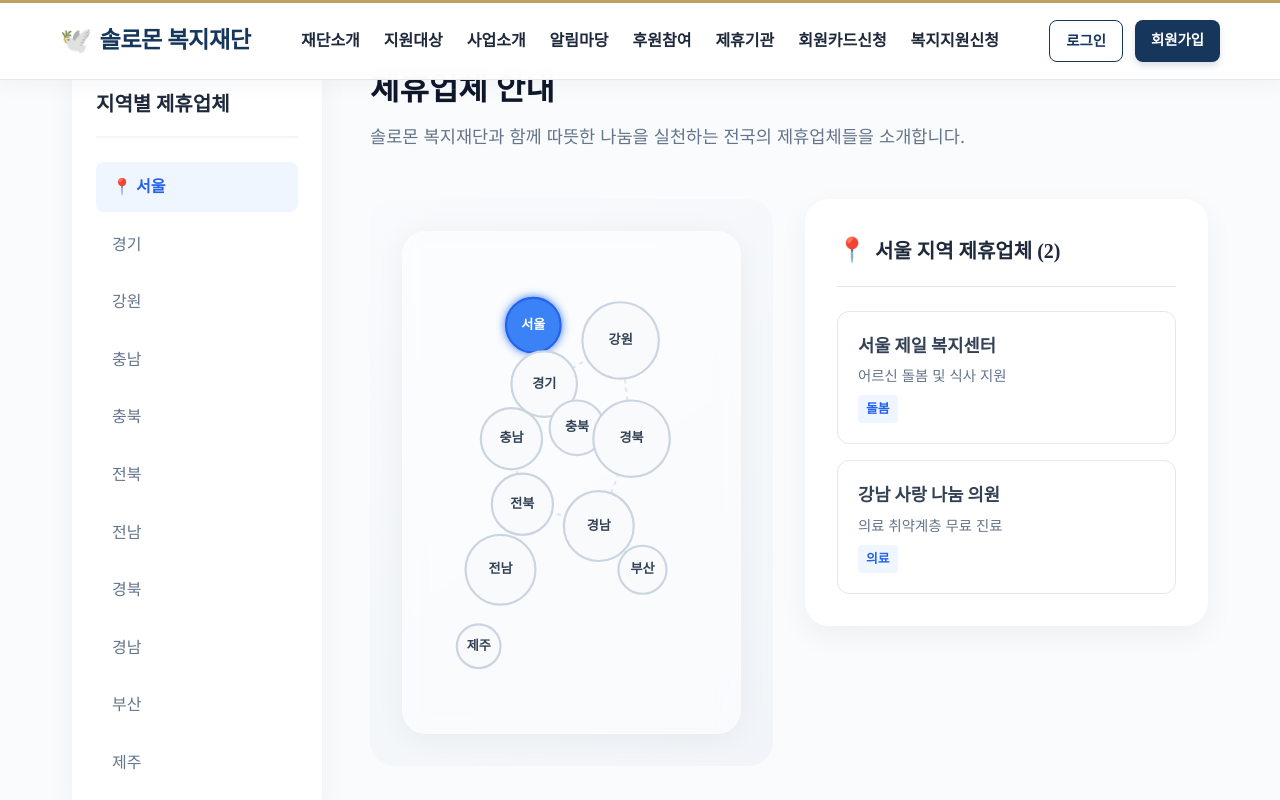
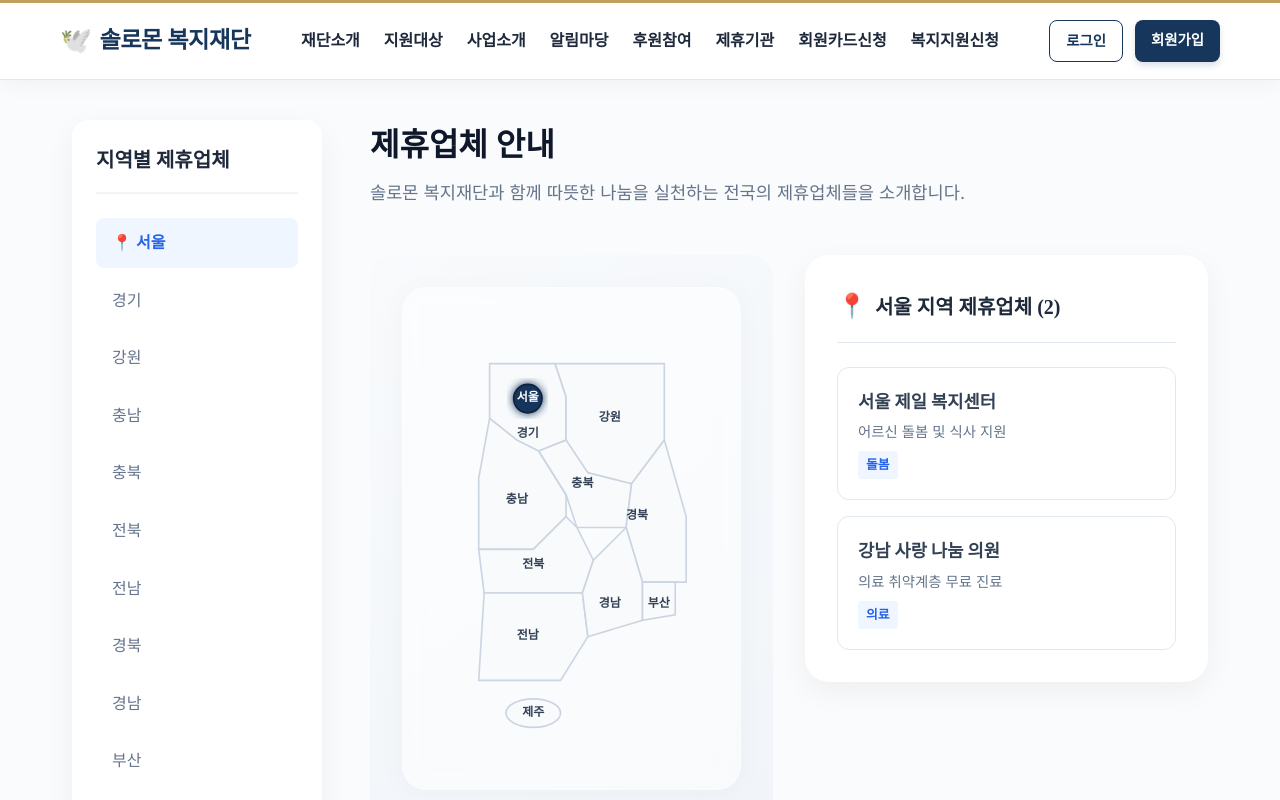
Before and after one commit to LowMp/solomon, a Next.js app: page /partners in a window 1280 px wide. Shown: the top 800 px of the page. Built offline with nearby package versions, Linux system fonts and the light colour scheme.

Commit message:
fix: 제휴기관 페이지 헤더 가림 현상 수정 및 한국지도 SVG 패스 벡터 맵으로 정밀화

```diff
--- a/src/app/partners/page.module.css
+++ b/src/app/partners/page.module.css
@@ -1,10 +1,10 @@
 .container {
   max-width: 1200px;
   margin: 0 auto;
-  padding: 4rem 2rem;
+  padding: calc(var(--header-height) + 40px) 2rem 4rem;
   display: flex;
   gap: 3rem;
-  min-height: calc(100vh - 80px); /* header height adjust */
+  min-height: calc(100vh - var(--header-height));
 }
 
 .sidebar {
--- a/src/components/KoreaMapMockup.css
+++ b/src/components/KoreaMapMockup.css
@@ -8,7 +8,7 @@
   padding: 2rem;
   background: rgba(255, 255, 255, 0.5);
   border-radius: 24px;
-  box-shadow: 0 4px 30px rgba(0, 0, 0, 0.05);
+  box-shadow: 0 4px 30px rgba(0, 0, 0, 0.03);
   backdrop-filter: blur(10px);
   border: 1px solid rgba(255, 255, 255, 0.3);
 }
@@ -16,12 +16,11 @@
 .korea-svg {
   width: 100%;
   height: auto;
-  drop-shadow: 0 10px 15px rgba(0, 0, 0, 0.1);
 }
 
 .region-group {
   cursor: pointer;
-  transition: transform 0.2s ease;
+  transition: transform 0.25s ease;
 }
 
 .region-group:hover {
@@ -29,15 +28,37 @@
 }
 
 .region-group.selected {
-  transform: translateY(-4px);
+  transform: translateY(-3px);
 }
 
 .region-shape {
+  fill: #f8fafc;
+  stroke: #cbd5e1;
+  stroke-width: 1.5;
   transition: all 0.3s ease;
+}
+
+.region-group:hover .region-shape {
+  fill: var(--accent-light) !important;
+  stroke: var(--accent-color) !important;
+}
+
+.region-group.selected .region-shape {
+  fill: var(--primary-color) !important;
+  stroke: var(--primary-dark) !important;
 }
 
 .region-text {
   pointer-events: none;
-  font-family: inherit;
+  font-family: 'Noto Serif KR', serif;
+  font-weight: 700;
   transition: fill 0.3s ease;
 }
+
+.region-group:hover .region-text {
+  fill: var(--primary-color) !important;
+}
+
+.region-group.selected .region-text {
+  fill: #ffffff !important;
+}
--- a/src/components/KoreaMapMockup.jsx
+++ b/src/components/KoreaMapMockup.jsx
@@ -4,17 +4,17 @@ import React, { useState } from 'react';
 import './KoreaMapMockup.css';
 
 const regions = [
-  { id: 'seoul', name: '서울', x: 90, y: 60, size: 25 },
-  { id: 'gyeonggi', name: '경기', x: 100, y: 110, size: 30 },
-  { id: 'gangwon', name: '강원', x: 170, y: 70, size: 35 },
-  { id: 'chungnam', name: '충남', x: 70, y: 160, size: 28 },
-  { id: 'chungbuk', name: '충북', x: 130, y: 150, size: 25 },
-  { id: 'jeonbuk', name: '전북', x: 80, y: 220, size: 28 },
-  { id: 'jeonnam', name: '전남', x: 60, y: 280, size: 32 },
-  { id: 'gyeongbuk', name: '경북', x: 180, y: 160, size: 35 },
-  { id: 'gyeongnam', name: '경남', x: 150, y: 240, size: 32 },
-  { id: 'busan', name: '부산', x: 190, y: 280, size: 22 },
-  { id: 'jeju', name: '제주', x: 40, y: 350, size: 20 },
+  { id: 'gyeonggi', name: '경기', x: 85, y: 105, path: 'M 50 40 L 110 40 L 120 70 L 120 110 L 95 120 L 75 110 L 50 90 Z' },
+  { id: 'seoul', name: '서울', x: 85, y: 75, path: 'M 72 75 A 13 13 0 1 0 98 75 A 13 13 0 1 0 72 75' },
+  { id: 'gangwon', name: '강원', x: 160, y: 90, path: 'M 110 40 L 210 40 L 210 110 L 180 150 L 140 140 L 120 110 L 120 70 Z' },
+  { id: 'chungnam', name: '충남', x: 75, y: 165, path: 'M 50 90 L 75 110 L 95 120 L 120 160 L 120 180 L 90 210 L 40 210 L 40 145 Z' },
+  { id: 'chungbuk', name: '충북', x: 135, y: 150, path: 'M 120 110 L 140 140 L 180 150 L 175 190 L 130 190 L 120 160 L 95 120 Z' },
+  { id: 'jeonbuk', name: '전북', x: 90, y: 225, path: 'M 40 210 L 90 210 L 120 180 L 130 190 L 145 220 L 135 250 L 45 250 Z' },
+  { id: 'jeonnam', name: '전남', x: 85, y: 290, path: 'M 45 250 L 135 250 L 140 290 L 115 330 L 40 330 Z' },
+  { id: 'gyeongbuk', name: '경북', x: 185, y: 180, path: 'M 180 150 L 210 110 L 230 180 L 230 240 L 190 240 L 175 190 Z' },
+  { id: 'gyeongnam', name: '경남', x: 160, y: 260, path: 'M 175 190 L 190 240 L 190 275 L 140 290 L 135 250 L 145 220 Z' },
+  { id: 'busan', name: '부산', x: 205, y: 260, path: 'M 190 240 L 220 240 L 220 270 L 190 275 Z' },
+  { id: 'jeju', name: '제주', x: 90, y: 360, path: 'M 65 360 A 25 13 0 1 0 115 360 A 25 13 0 1 0 65 360' },
 ];
 
 export default function KoreaMapMockup({ onRegionSelect, selectedRegion }) {
@@ -30,15 +30,6 @@ export default function KoreaMapMockup({ onRegionSelect, selectedRegion }) {
           </filter>
         </defs>
 
-        {/* Connecting lines for aesthetic network effect */}
-        <path
-          d="M90 60 L100 110 L170 70 M100 110 L130 150 L180 160 L170 70 M100 110 L70 160 L80 220 L150 240 L180 160 M80 220 L60 280 M150 240 L190 280"
-          stroke="#e2e8f0"
-          strokeWidth="2"
-          fill="none"
-          strokeDasharray="4 4"
-        />
-
         {regions.map((region) => {
           const isSelected = selectedRegion === region.id;
           const isHovered = hoveredRegion === region.id;
@@ -51,14 +42,12 @@ export default function KoreaMapMockup({ onRegionSelect, selectedRegion }) {
               onMouseLeave={() => setHoveredRegion(null)}
               onClick={() => onRegionSelect(region.id, region.name)}
             >
-              <circle
-                cx={region.x}
-                cy={region.y}
-                r={region.size}
+              <path
+                d={region.path}
                 className="region-shape"
-                fill={isSelected ? '#3b82f6' : isHovered ? '#93c5fd' : '#f8fafc'}
-                stroke={isSelected ? '#2563eb' : isHovered ? '#60a5fa' : '#cbd5e1'}
-                strokeWidth="2"
+                fill={isSelected ? 'var(--primary-color)' : isHovered ? 'var(--accent-light)' : '#f8fafc'}
+                stroke={isSelected ? 'var(--primary-dark)' : isHovered ? 'var(--accent-color)' : '#cbd5e1'}
+                strokeWidth="1.5"
                 filter={isHovered || isSelected ? 'url(#glow)' : ''}
               />
               <text
@@ -67,7 +56,7 @@ export default function KoreaMapMockup({ onRegionSelect, selectedRegion }) {
                 textAnchor="middle"
                 alignmentBaseline="middle"
                 fill={isSelected ? '#ffffff' : '#334155'}
-                fontSize="12"
+                fontSize="11"
                 fontWeight="700"
                 className="region-text"
               >
```
